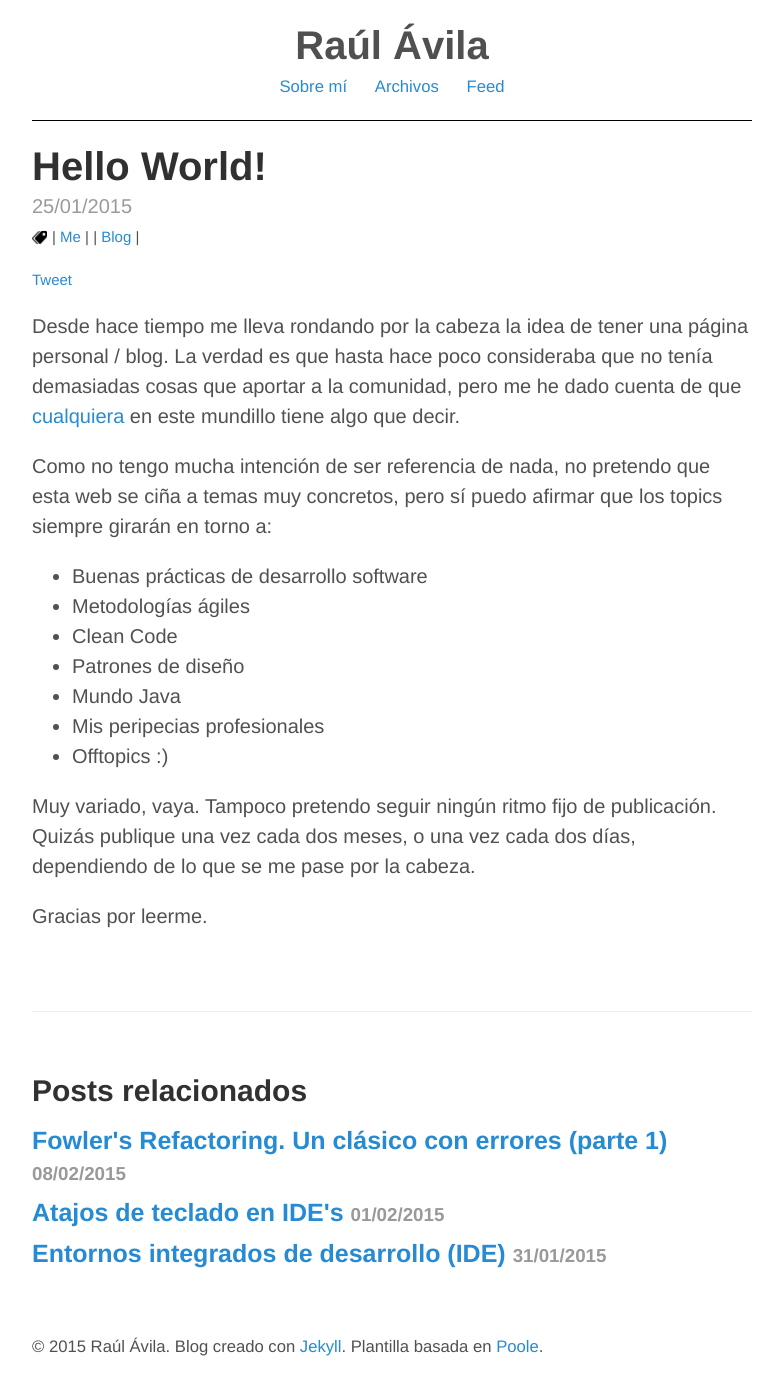
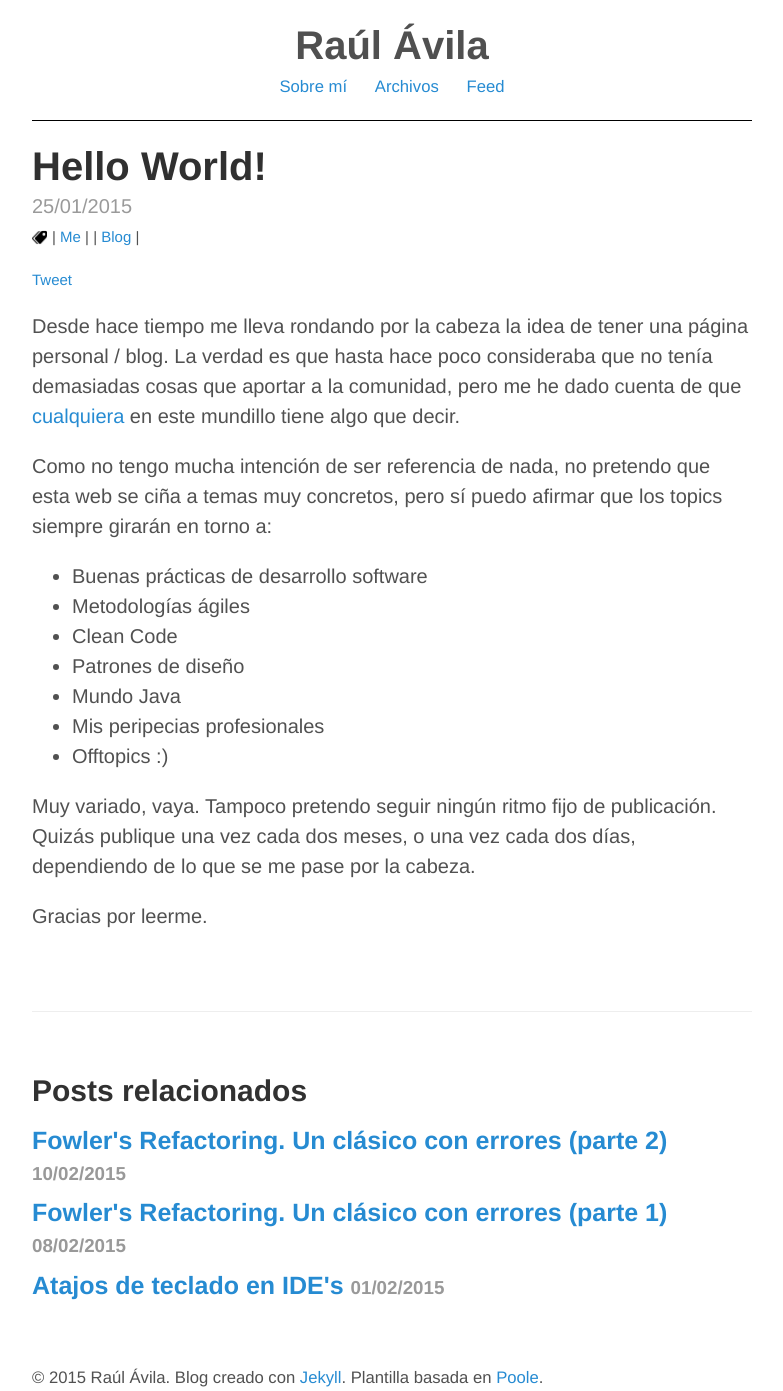
Before and after one commit to raulavila/blog-source-code, a Jekyll site: the page built from _posts/2015-01-25-hello-world.md, in a window 1280 px wide. Shown: the whole page, without its empty margins (248-1031 px from the left). Built offline with Jekyll 4.4.1, drawn with Linux system fonts in a browser that asks for light colours; comment, search, counter and statistics services are not loaded; before the commit the page ends 1360 px from its top, so only the background shows below that; some of the changed lines change nothing that is shown.

Commit message:
Refactoring parte 2

```diff
--- /dev/null
+++ b/_posts/2015-02-10-fowler-refactoring-2.md
@@ -0,0 +1,245 @@
+---
+layout: post
+title: Fowler's Refactoring. Un clásico con errores (parte 2)
+permalink: 2015/02/fowler-refactoring-2
+tags:
+- refactoring
+- desarrollo
+comments: true
+---
+
+Continúo la serie de artículos sobre "Refactoring". En esta ocasión la víctima de mi bisturí será lo que, a mi parecer, es un claro error de diseño cometido en la página 225, cuando se desgrana el refactoring "Replace type code with subclasses". El resultado final de este refactoring está representado en el siguiente diagrama UML:
+
+![Jerarquía Employy](/public/pictures/employee_uml.png)
+
+<!--break-->
+
+La versión final de la clase Employee queda, más o menos, así:
+
+{% highlight java %}
+
+public abstract class Employee {
+
+    protected Employee() {}
+
+    public static Employee create(EmployeeType type) {
+        switch (type) {
+            case ENGINEER:
+                return new Engineer();
+            case SALESMAN:
+                return new Salesman();
+            case MANAGER:
+                return new Manager();
+            default:
+                throw new AssertionError();
+        }
+    }
+
+    public abstract EmployeeType getType();
+}
+
+{% endhighlight %}
+
+Y digo más o menos porque en el libro, en lugar de utilizar una enumeración para las diferentes categorías de empleados se utilizan constantes de tipo int. En la época en que fue escrito el libro no existían las enumeraciones en Java, por lo que me he permitido actualizar esa propuesta final de la forma en que considero habría quedado con enumeraciones.
+
+Veamos como quedaría una de las clases derivadas de Employee:
+
+{% highlight java %}
+
+class Manager extends Employee {
+    @Override
+    public EmployeeType getType() {
+        return EmployeeType.MANAGER;
+    }
+}
+
+{% endhighlight %}
+
+Estas clases tienen un ámbito package (por defecto). Esto significa que los clientes de Employee no tienen acceso a las clases derivadas, y por tanto deben crear los diferentes tipos de empleado utilizando el factory method estático que expone la clase Employee:
+
+{% highlight java %}
+
+Employee manager = Employee.create(EmployeeType.MANAGER);
+
+{% endhighlight %}
+
+El problema que veo a esta aproximación es que la clase Employee no debería tener conocimiento alguno sobre sus clases derivadas. Estamos creando un acoplamiento innecesario que viola tanto el [Single Responsibility Principle (SRP)](http://en.wikipedia.org/wiki/Single_responsibility_principle) como el [Open Closed Principle (OCP)](http://en.wikipedia.org/wiki/Open/closed_principle). La clase Employee solo debería contener la lógica común de un empleado, y no procedimientos de creación de clases que la implementen.
+
+##Mi propuesta
+
+La creación de instancias debería ser claramente responsabilidad de una clase factoría, que contendría el método ubicado hasta ahora en Employee.
+
+{% highlight java %}
+
+public enum EmployeeFactory {
+    INSTANCE;
+
+    public Employee create(EmployeeType type) {
+        switch (type) {
+            case ENGINEER:
+                return new Engineer();
+            case SALESMAN:
+                return new Salesman();
+            case MANAGER:
+                return new Manager();
+            default:
+                throw new AssertionError();
+        }
+    }
+}
+
+{% endhighlight %}
+
+Nótese que he decidido crear la factoría como singleton (utilizando la [forma definitiva de implementar el patrón singleton en Java](http://stackoverflow.com/questions/70689/what-is-an-efficient-way-to-implement-a-singleton-pattern-in-java)), y no como clase con métodos estáticos. En general, considero que los métodos estáticos son algo a evitar, y será un tema que discutiré con detenimiento en el futuro. De momento quedémonos con que, gracias al uso de la factoría como singleton en lugar de clase estática será posible rizar el rizo de la forma en que lo haré al final del artículo.
+
+De esta forma la clase Employee se ha quedado sin métodos implementados, y con un método abstracto, getType. Esto suena sospechosamente a interfaz:
+
+{% highlight java %}
+
+public interface Employee {
+    EmployeeType getType();
+}
+
+{% endhighlight %}
+
+Por lo que las diferentes clases de empleado pasarán a ser implementaciones de la interfaz:
+
+{% highlight java %}
+
+class Manager implements Employee {
+    @Override
+    public EmployeeType getType() {
+        return EmployeeType.MANAGER;
+    }
+}
+
+{% endhighlight %}
+
+
+###Mejorando la propuesta. Fuera switch.
+
+En general, las sentencias switch (o en su defecto, una serie de ifs encadenados), suelen ser un ["code smell"](http://en.wikipedia.org/wiki/Code_smell), ya que entre otras cosas, aumentan la [complejidad ciclomática](http://es.wikipedia.org/wiki/Complejidad_ciclom%C3%A1tica). Me atrevería a decir que en un 95% de los casos es posible encontrar mejores soluciones que el uso de una sentencia switch.
+
+En este caso, tenemos que el método create genera instancias de clases derivadas de Employee, basándose en el valor de una enumeración...diría que esto puede representarse en un Map EmployeeType => Class, y generando las instancias mediante el método newInstance de la clase Class. Veamos el resultado:
+
+{% highlight java %}
+
+public enum EmployeeFactory {
+    INSTANCE;
+
+    private Map<EmployeeType, Class<? extends Employee>> typeClassMap =
+                new ImmutableMap.Builder<EmployeeType, Class<? extends Employee>>()
+                    .put(EmployeeType.ENGINEER, Engineer.class)
+                    .put(EmployeeType.SALESMAN, Salesman.class)
+                    .put(EmployeeType.MANAGER, Manager.class)
+                    .build();
+
+    public Employee create(EmployeeType type) {
+        validateType(type);
+        try {
+            Class<? extends Employee> clazz = typeClassMap.get(type);
+            return clazz.newInstance();
+        } catch (InstantiationException | IllegalAccessException e) {
+            throw new RuntimeException("Unexpected error instantiating employee!", e);
+        }
+    }
+
+    private void validateType(EmployeeType type) {
+        Validate.notNull(type, "Parameter type can't be null");
+
+        if (!typeClassMap.containsKey(type)) {
+            throw new RuntimeException("Type is not associated to a concrete class");
+        }
+    }
+
+}
+
+{% endhighlight %}
+
+Varias cosas a puntualizar:
+
+1. El Map está creado usando [guava](https://code.google.com/p/guava-libraries/), librería desarrollada por Google, y que añade API's muy útiles a la nativa de Java para trabajar con Collections o predicados, entre otras.
+2. He añadido un método de validación del parámetro de entrada, como red de seguridad. Siempre es mejor lanzar errores concretos que esperar a un NullPointer en la llamada a newInstance, por ejemplo. La clase Validate es parte de la librería [Apache Commons Lang](http://commons.apache.org/proper/commons-lang/).
+3. El método newInstance lanza varias Checked Exceptions... Para evitar propagar estas excepciones me limito a envolverlas en una RuntimeException (lo 100% correcto realmente sería crear nuestra propia Unchecked Exception).
+
+Diría que el diseño de este método es mucho más robusto que el anterior. Ahora sí cumple sobradamente con los SRP y OCP, la única responsabilidad de esta clase es la creación de instancias de Employee, y puede extenderse con nuevos tipos de empleado, pero no habría que modificar el método create para nada...mmmm, ¿podemos hacerlo mejor?
+
+
+###Rizando el rizo
+
+Realmente la clase no cumple al 100% con el OCP, porque sí que habría que modificar la clase si se añaden al sistema nuevos tipos de empleado (añadiendo la nueva entrada en el Map). Pero, ¿es posible no tener que modificar esta clase si se da el caso? Bueno, realmente ¡sí que es posible!:
+
+{% highlight java %}
+
+public class EmployeeFactoryConfigurable {
+
+    private final Map<EmployeeType, Class<? extends Employee>> typeClassMap;
+
+    public EmployeeFactoryConfigurable(
+        Map<EmployeeType, Class<? extends Employee>> typeClassMap) {
+
+        this.typeClassMap = typeClassMap;
+    }
+
+    public Employee create(EmployeeType type) {
+        validateType(type);
+        try {
+            Class<? extends Employee> clazz = typeClassMap.get(type);
+            return clazz.newInstance();
+        } catch (InstantiationException | IllegalAccessException e) {
+            throw new RuntimeException("Unexpected error instantiating employee!", e);
+        }
+    }
+
+    private void validateType(EmployeeType type) {
+        Validate.notNull(type, "Parameter type can't be null");
+
+        if (!typeClassMap.containsKey(type)) {
+            throw new RuntimeException("Type is not associated to a concrete class");
+        }
+    }
+
+}
+
+{% endhighlight %}
+
+Esta clase recibe en el constructor la configuración en forma de Map con la estrategia que regirá la creación de instancias. Aunque hemos perdido la naturaleza Singleton de la versión anterior, lo más seguro es que esta factoría será utilizada en el ámbito de un Framework de inyección de dependencias (como puedan ser [Spring](http://projects.spring.io/spring-framework/), [Google Guice](https://code.google.com/p/google-guice/) o [Apache Aries Blueprint](http://aries.apache.org/modules/blueprint.html)). En estos frameworks, el scope por defecto de las instancias generadas es singleton, por lo que no debería suponer un gran problema. Incluso tenemos la flexibilidad añadida de poder crear diferentes versiones de la factoría con diferentes estrategias (cosa altamente improbable en este ejemplo, la verdad).
+
+Veamos como quedarían los tests:
+
+{% highlight java %}
+
+    private EmployeeFactoryConfigurable employeeFactory;
+
+    private EmployeeFactoryConfigurable employeeFactory;
+
+    @Before
+    public void setUp() throws Exception {
+        Map<EmployeeType, Class<? extends Employee>> typeClassMap =
+                new ImmutableMap.Builder<EmployeeType, Class<? extends Employee>>()
+                        .put(EmployeeType.ENGINEER, Engineer.class)
+                        .put(EmployeeType.SALESMAN, Salesman.class)
+                        .put(EmployeeType.MANAGER, Manager.class)
+                        .build();
+
+        employeeFactory = new EmployeeFactoryConfigurable(typeClassMap);
+    }
+
+    @Test
+    public void testCreateEmployees() throws Exception {
+
+        Employee manager = employeeFactory.create(EmployeeType.MANAGER);
+        assertThat(manager.getType()).isEqualTo(EmployeeType.MANAGER);
+
+        Employee engineer = employeeFactory.create(EmployeeType.ENGINEER);
+        assertThat(engineer.getType()).isEqualTo(EmployeeType.ENGINEER);
+
+        Employee salesman = employeeFactory.create(EmployeeType.SALESMAN);
+        assertThat(salesman.getType()).isEqualTo(EmployeeType.SALESMAN);
+    }
+
+
+{% endhighlight %}
+
+
+Como siempre, los ejemplos los dejo subidos [en mi repositorio de GitHub](https://github.com/raulavila/fowlers-refactoring-errors).
--- a/public/css/poole.css
+++ b/public/css/poole.css
@@ -177,7 +177,7 @@
   margin-top: 0;
   margin-bottom: 1rem;
   padding: 1rem;
-  font-size: .8rem;
+  font-size: 100%;
   line-height: 1.4;
   white-space: pre;
   white-space: pre-wrap;
@@ -187,7 +187,7 @@
 }
 pre code {
   padding: 0;
-  font-size: 0.7rem;
+  font-size: 0.65rem;
   color: inherit;
   background-color: transparent;
 }
```
Also changed, not shown: public/pictures/employee_uml.png (added).
